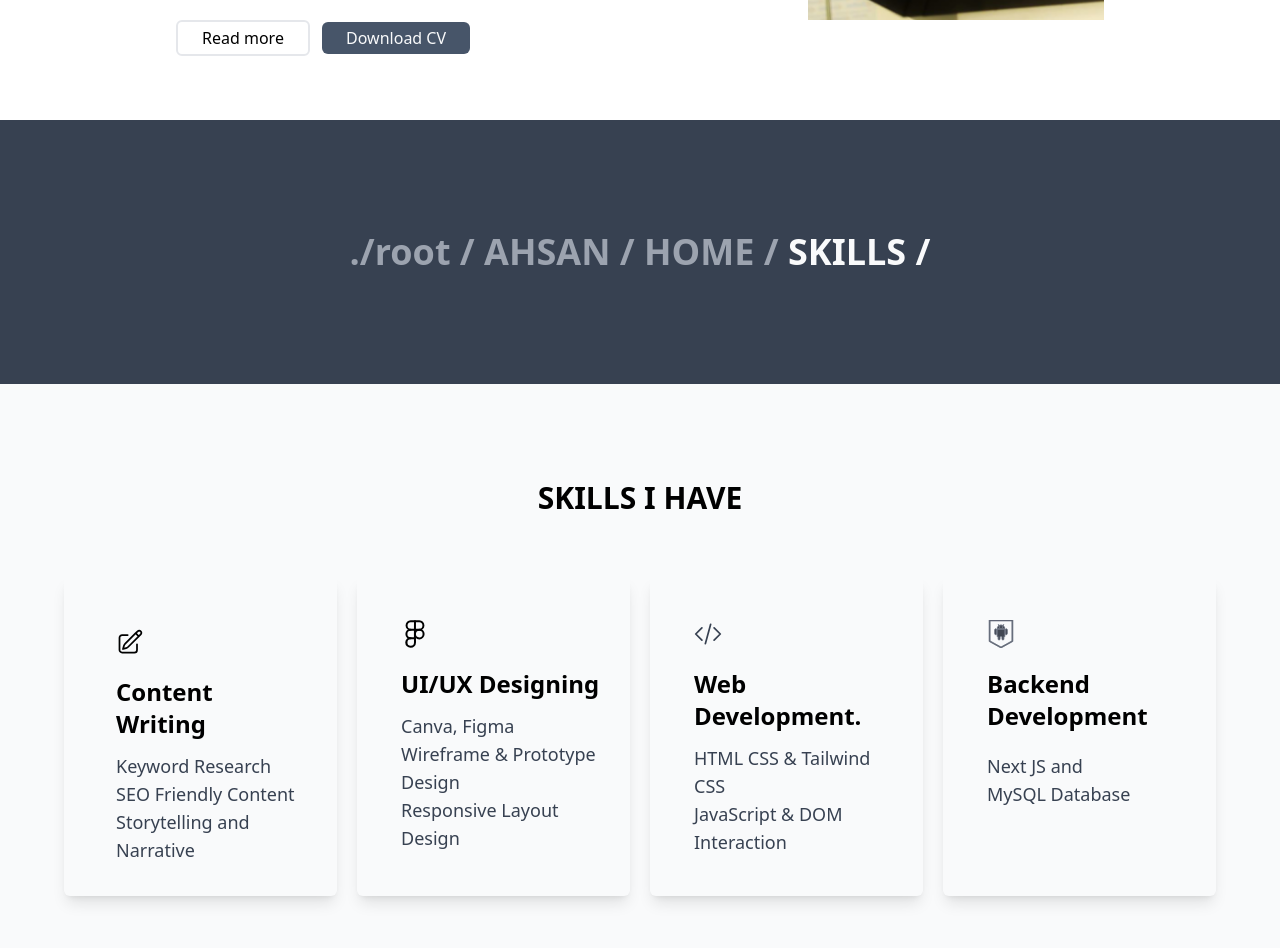
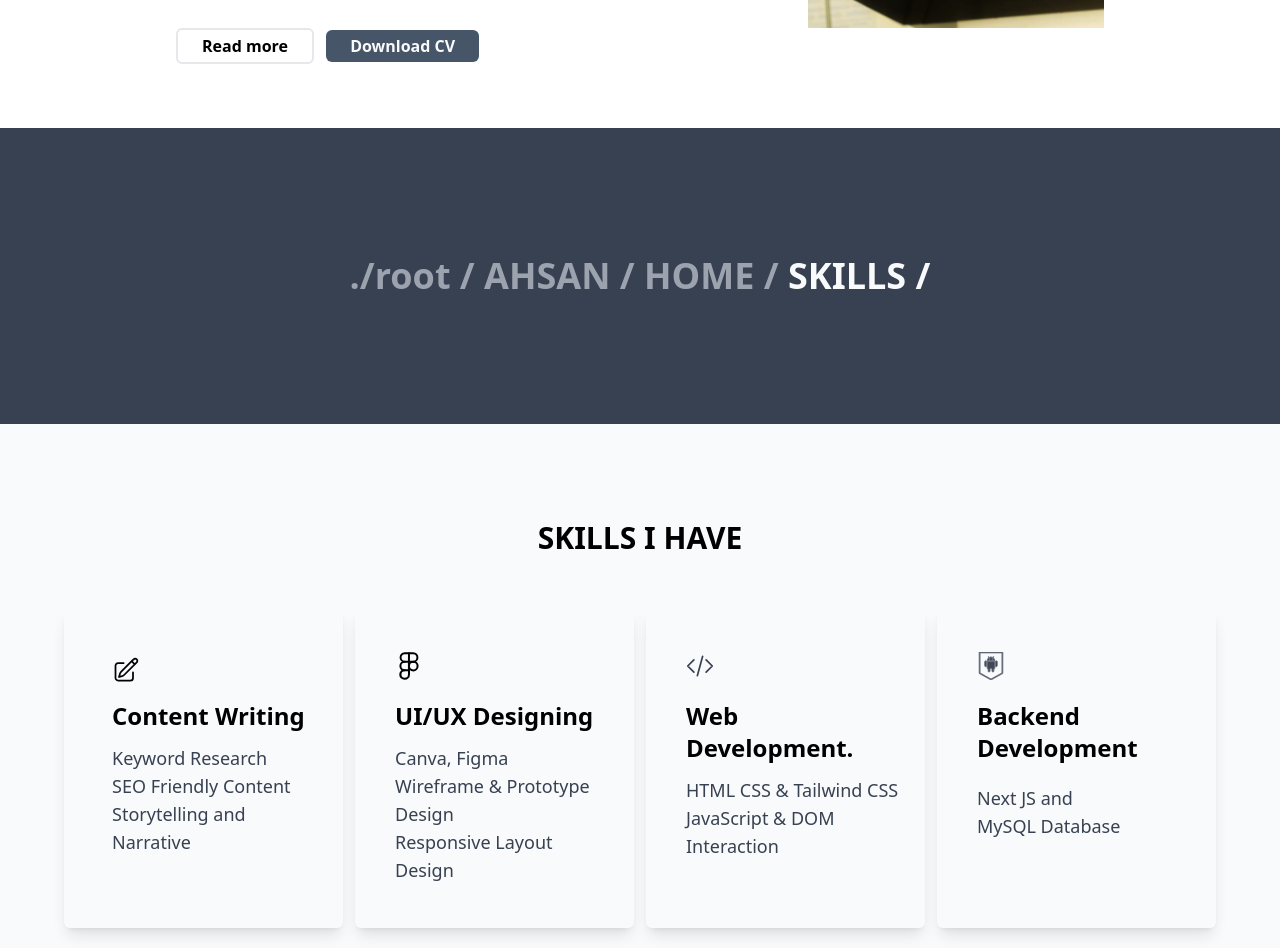
Before and after one commit to Md-Sazzad-Ahsan/OldPortfolio, a website: page index.html in a window 1280 px wide. Shown: the part 900-1848 px from the top of the page. Drawn offline with nearby package versions, Linux system fonts and the light colour scheme.

Commit message:
Bug Fixed

```diff
--- a/index.html
+++ b/index.html
@@ -8,13 +8,13 @@
 </head>
 <body class="max-w-screen scroll-smooth">
     <nav class="flex justify-between px-5 sm:px-10 md:px-40 lg:px-44 shadow-md items-center py-2 md:py-3">
-      <a href="" id="logo" class="bg-gray-700 border-black px-2 py-1 text-white font-bold">A</a>
-      <ul class="md:flex sm:gap-4 md:gap-8 hidden absolute w-full  md:w-max top-10 left-0 md:static text-center  font-bold bg-gray-300 md:bg-transparent" id="menuItems">
+      <a href="" id="logo" class="bg-gray-700 border-black px-2 py-2 text-white font-bold">A</a>
+      <ul class="md:flex sm:gap-4 md:gap-8 hidden absolute w-full  md:w-max top-12 left-0 md:static text-center  font-bold bg-gray-300 md:bg-transparent" id="menuItems">
         <li class=" font-bold px-5 sm:px-3 py-4 md:py-1 text-gray-700 hover:text-gray-500 md:hover:underline hover:underline-offset-8"><a href="#Home">Home</a></li>
         <li class=" font-bold px-5 sm:px-3 py-4 md:py-1 text-gray-700 hover:text-gray-500 md:hover:underline hover:underline-offset-8">About</li>
 
         <li class=" font-bold px-5 sm:px-3 pt-4 pb-8 md:py-1 text-gray-700 hover:text-gray-500 md:hover:underline hover:underline-offset-8"><a href="https://md-sazzad-ahsan.github.io/Blogs/">Blogs</a></li>
-        <li class="md:bg-gray-700 hover:bg-gray-800 text-white px-8 py-1 md:rounded-lg"><a href="#" class="bg-gray-700 px-6 md:px-0 py-1 md:py-0 rounded-md md:bg-transparent">Contact</a></li>
+        <li class="md:bg-gray-700 md:hover:bg-gray-800 text-white px-8 py-1 mb-4 md:mb-0 md:rounded-lg"><a href="#" class="bg-gray-700 px-6 md:px-0 py-1 md:py-0 rounded-lg md:bg-transparent">Contact</a></li>
       </ul>
       <div class="md:hidden inline">
         <button id="menuButton2" class=" "><a href="https://www.linkedin.com/in/md-sazzad-ahsan/"><svg xmlns="http://www.w3.org/2000/svg" x="0px" y="0px" class="h-6 w-6" viewBox="0 0 50 50">
@@ -30,7 +30,7 @@
       </div>
     </nav>
 
-    <div class="bg-gray-700 w-full  text-xl sm:text-2xl md:text-4xl text-gray-400 font-bold py-20 sm:py-24 md:py-32 text-center">./root / AHSAN / <a href="#Home" class="text-gray-50">HOME /</a></div>
+    <div class="bg-gray-700 w-full  text-xl sm:text-2xl md:text-4xl text-gray-400 font-bold py-24 md:py-32 text-center">./root / AHSAN / <a href="#Home" class="text-gray-50">HOME /</a></div>
 
     <section id="Home" class="px-5 sm:px-10 pt-10 sm:pt-20 md:pt-28 md:px-40 lg:px-44 grid grid-cols-1 md:grid-cols-6 gap-2">
     <!-- Hero section starts from here -->
@@ -58,7 +58,7 @@
       <!-- small screen CTA buttons of hero section -->
       <button class="shadow-inner border-2 font-bold text-gray-600 px-6 md:px-8 py-2 md:py-3 text-sm md:text-lg hover:text-slate-600 hover:bg-gray-100 rounded-md">Read more</button>
 
-      <button class="shadow-inner bg-slate-600 text-white px-6 md:px-8 py-2 md:py-3 text-sm md:text-lg  rounded-md hover:bg-slate-500">Download CV</button>
+      <button class="shadow-inner bg-slate-600 text-white px-6 md:px-8 py-2 md:py-3 text-sm md:text-lg  rounded-md hover:bg-slate-500 font-semibold">Download CV</button>
     </div>
     </div>
 
@@ -70,49 +70,49 @@
 
   <div class="md:px-44 space-x-2 col-span-full hidden md:block">
     <!-- CTA buttons of hero section -->
-    <button class="border-2  px-5 md:px-6 py-1 hover:text-slate-700 hover:bg-gray-100 rounded-md">Read more</button>
-    <button class=" bg-slate-600 text-gray-50 px-5 md:px-6 py-1  rounded-md hover:bg-slate-500" download>Download CV</button>
+    <button class="border-2  px-5 md:px-6 py-1 hover:text-slate-700 hover:bg-gray-100 font-semibold rounded-md">Read more</button>
+    <button class=" bg-slate-600 text-gray-50 px-5 md:px-6 py-1 font-semibold  rounded-md hover:bg-slate-500" >Download CV</button>
   </div>
 
 
-  <div class="mt-16 bg-gray-700 w-full  text-xl sm:text-2xl md:text-4xl text-gray-400 font-bold py-20 sm:py-24 md:py-28 text-center">./root / AHSAN / <a href="#Home">HOME /</a> <a href="#Skills" class="text-gray-50"> SKILLS /</a></div>
+  <div class="mt-16 bg-gray-700 w-full  text-xl sm:text-2xl md:text-4xl text-gray-400 font-bold py-24 md:py-32 text-center">./root / AHSAN / <a href="#Home">HOME /</a> <a href="#Skills" class="text-gray-50"> SKILLS /</a></div>
 
 <section>
   <!-- skills will be here -->
-  <ul class="bg-gray-50 grid grid-cols-2 md:grid-cols-4 gap-1 sm:gap-2 md:gap-5 px-5 sm:px-10 md:px-16 pt-20 md:pt-24 pb-10">
+  <ul class="bg-gray-50 grid grid-cols-1 sm:grid-cols-2 md:grid-cols-4 gap-1 sm:gap-2 md:gap-3 px-5 sm:px-8 md:px-12 lg:px-16 pt-20 md:pt-24 pb-10">
     <li class="text-3xl font-bold text-center col-span-full uppercase pb-5 md:pb-10">Skills I have</li>
     <li class="h-80 flex flex-col p-5 sm:p-6 md:p-8 ring-white shadow-lg hover:shawod-xl rounded-md">
-      <div class="font-bold text-4xl px-4 pt-8 pb-5 md:px-5 md:py-5"><svg xmlns="http://www.w3.org/2000/svg" fill="none" viewBox="0 0 24 24" stroke-width="1.5" stroke="currentColor" class="w-7 h-7">
+      <div class="font-bold text-4xl px-4 pt-8 pb-5 pl-8 sm:pl-4 md:py-4"><svg xmlns="http://www.w3.org/2000/svg" fill="none" viewBox="0 0 24 24" stroke-width="1.5" stroke="currentColor" class="w-7 h-7">
         <path stroke-linecap="round" stroke-linejoin="round" d="m16.862 4.487 1.687-1.688a1.875 1.875 0 1 1 2.652 2.652L10.582 16.07a4.5 4.5 0 0 1-1.897 1.13L6 18l.8-2.685a4.5 4.5 0 0 1 1.13-1.897l8.932-8.931Zm0 0L19.5 7.125M18 14v4.75A2.25 2.25 0 0 1 15.75 21H5.25A2.25 2.25 0 0 1 3 18.75V8.25A2.25 2.25 0 0 1 5.25 6H10" />
       </svg>
       </div>
-      <div class="text-2xl font-bold pb-2 md:pb-3 pl-4 md:pl-5">Content Writing</div>
-      <div class="text-md sm:text-lg text-gray-700 pl-4 md:pl-5">Keyword Research <br>SEO Friendly Content <br>
+      <div class="text-2xl font-bold pb-2 md:pb-3 pl-14 sm:pl-4">Content Writing</div>
+      <div class="text-md sm:text-lg text-gray-700 pl-14 sm:pl-4">Keyword Research <br>SEO Friendly Content <br>
         Storytelling and Narrative
         <!-- Blogs and News Writing -->
       </div>
     </li>
     <li class=" h-80 flex flex-col p-4 sm:p-5 md:p-6 ring-gray-800 shadow-lg hover:shawod-xl rounded-md">
-      <div class="font-bold text-4xl px-4 pt-8 pb-5 md:px-5 md:py-5"><svg xmlns="http://www.w3.org/2000/svg" data-name="Layer 2" viewBox="0 0 35 35" id="figma" class="h-7 w-7"><path d="M22.92,13.42H12.08a6.59,6.59,0,0,1,0-13.17H22.92a6.59,6.59,0,0,1,0,13.17ZM12.08,2.75a4.09,4.09,0,0,0,0,8.17H22.92a4.09,4.09,0,0,0,0-8.17Z"></path><path d="M17.42,24.08H12.08a6.58,6.58,0,0,1,0-13.16,1.25,1.25,0,0,1,0,2.5,4.08,4.08,0,0,0,0,8.16h4.09V12.17a1.25,1.25,0,0,1,2.5,0V22.83A1.25,1.25,0,0,1,17.42,24.08Z"></path><path d="M12.16,34.75a6.59,6.59,0,1,1,0-13.17,1.25,1.25,0,0,1,0,2.5,4.09,4.09,0,1,0,4.08,4.09V22.83a1.25,1.25,0,0,1,2.5,0v5.34A6.59,6.59,0,0,1,12.16,34.75Z"></path><path d="M22.83,24.25a6.67,6.67,0,1,1,6.67-6.67A6.67,6.67,0,0,1,22.83,24.25Zm0-10.83A4.17,4.17,0,1,0,27,17.58,4.17,4.17,0,0,0,22.83,13.42Z"></path><path d="M17.42,13.42h0a1.25,1.25,0,0,1-1.24-1.26l.08-10.67A1.25,1.25,0,0,1,17.5.25h0a1.25,1.25,0,0,1,1.24,1.26l-.08,10.67A1.26,1.26,0,0,1,17.42,13.42Z"></path></svg></div>
-      <div class="text-2xl font-bold pb-2 md:pb-3 pl-4 md:pl-5">UI/UX Designing</div>
-      <div class="text-md sm:text-lg text-gray-700 pl-4 md:pl-5">
+      <div class="font-bold text-4xl px-4 pt-8 pb-5 pl-8 sm:pl-4 md:py-5"><svg xmlns="http://www.w3.org/2000/svg" data-name="Layer 2" viewBox="0 0 35 35" id="figma" class="h-7 w-7"><path d="M22.92,13.42H12.08a6.59,6.59,0,0,1,0-13.17H22.92a6.59,6.59,0,0,1,0,13.17ZM12.08,2.75a4.09,4.09,0,0,0,0,8.17H22.92a4.09,4.09,0,0,0,0-8.17Z"></path><path d="M17.42,24.08H12.08a6.58,6.58,0,0,1,0-13.16,1.25,1.25,0,0,1,0,2.5,4.08,4.08,0,0,0,0,8.16h4.09V12.17a1.25,1.25,0,0,1,2.5,0V22.83A1.25,1.25,0,0,1,17.42,24.08Z"></path><path d="M12.16,34.75a6.59,6.59,0,1,1,0-13.17,1.25,1.25,0,0,1,0,2.5,4.09,4.09,0,1,0,4.08,4.09V22.83a1.25,1.25,0,0,1,2.5,0v5.34A6.59,6.59,0,0,1,12.16,34.75Z"></path><path d="M22.83,24.25a6.67,6.67,0,1,1,6.67-6.67A6.67,6.67,0,0,1,22.83,24.25Zm0-10.83A4.17,4.17,0,1,0,27,17.58,4.17,4.17,0,0,0,22.83,13.42Z"></path><path d="M17.42,13.42h0a1.25,1.25,0,0,1-1.24-1.26l.08-10.67A1.25,1.25,0,0,1,17.5.25h0a1.25,1.25,0,0,1,1.24,1.26l-.08,10.67A1.26,1.26,0,0,1,17.42,13.42Z"></path></svg></div>
+      <div class="text-2xl font-bold pb-2 md:pb-3 pl-14 sm:pl-4">UI/UX Designing</div>
+      <div class="text-md sm:text-lg text-gray-700 pl-14 sm:pl-4">
         Canva, Figma <br> Wireframe & Prototype Design </br>
         Responsive Layout Design
        </div>
     </li>
     <li class="h-80 flex flex-col p-4 sm:p-5 md:p-6 ring-gray-800 shadow-lg hover:shawod-xl rounded-md">
-      <div class="font-bold text-4xl px-4 pt-8 pb-5 md:px-5 md:py-5"><svg xmlns="http://www.w3.org/2000/svg" fill="none" viewBox="0 0 24 24" stroke-width="1.5"  class="w-7 h-7 stroke-gray-700">
+      <div class="font-bold text-4xl px-4 pt-8 pb-5 pl-8 sm:pl-4 md:py-5"><svg xmlns="http://www.w3.org/2000/svg" fill="none" viewBox="0 0 24 24" stroke-width="1.5"  class="w-7 h-7 stroke-gray-700">
         <path stroke-linecap="round" stroke-linejoin="round" d="M17.25 6.75 22.5 12l-5.25 5.25m-10.5 0L1.5 12l5.25-5.25m7.5-3-4.5 16.5" />
       </svg>
       </div>
-      <div class="text-2xl font-bold pb-2 md:pb-3 pl-4 md:pl-5">Web Development.</div>
-      <div class="text-md sm:text-lg text-gray-700 pl-4 md:pl-5"> HTML CSS & Tailwind CSS <br>
+      <div class="text-2xl font-bold pb-2 md:pb-3 pl-14 sm:pl-4">Web Development.</div>
+      <div class="text-md sm:text-lg text-gray-700 pl-14 sm:pl-4"> HTML CSS & Tailwind CSS <br>
         JavaScript & DOM Interaction </div>
     </li>
     <li class="h-80 flex flex-col p-4 sm:p-5 md:p-6 ring-gray-800 shadow-lg hover:shawod-xl rounded-md">
-      <div class="font-bold text-4xl px-4 pt-8 pb-5 md:px-5 md:py-5"><svg xmlns="http://www.w3.org/2000/svg" viewBox="0 0 32 32" id="android" class="h-7 w-7 stroke-gray-500"><g fill="#414753"><path d="M2.5 0v24.5L16 32l13.5-7.5V0h-27zm26 23.912L16 30.856 3.5 23.912V1h25v22.912z"></path><path d="M9.919 10.125c-.61 0-1.106.495-1.106 1.106v4.422a1.106 1.106 0 002.212 0V11.23c0-.611-.495-1.105-1.106-1.105zM22.081 16.758c.61 0 1.106-.495 1.106-1.106V11.23a1.106 1.106 0 10-2.212 0v4.422c0 .611.495 1.106 1.106 1.106zM11.578 18.969h1.106v2.764a1.106 1.106 0 002.212 0v-2.764h2.211v2.764a1.106 1.106 0 002.212 0v-2.764h1.106v-8.292h-8.844v8.292zM13.854 6.26L13.3 5.3a.277.277 0 00-.479.277l.568.984a4.413 4.413 0 00-1.811 3.564h8.844a4.413 4.413 0 00-1.811-3.564l.568-.983a.276.276 0 00-.102-.378.276.276 0 00-.378.102l-.553.959A4.378 4.378 0 0016 5.702c-.779 0-1.51.203-2.146.558zm.488 2.206a.552.552 0 11-.001-1.105.552.552 0 01.001 1.105zm3.316-1.105a.552.552 0 11.001 1.105.552.552 0 01-.001-1.105z"></path></g></svg></div>
-      <div class="text-2xl font-bold pb-4 md:pb-5 pl-4 md:pl-5">Backend Development</div>
-      <div class="text-md sm:text-lg text-gray-700 pl-4 md:pl-5">Next JS and <br>MySQL Database</div>
+      <div class="font-bold text-4xl px-4 pt-8 pb-5 pl-8 sm:pl-4 md:py-5"><svg xmlns="http://www.w3.org/2000/svg" viewBox="0 0 32 32" id="android" class="h-7 w-7 stroke-gray-500"><g fill="#414753"><path d="M2.5 0v24.5L16 32l13.5-7.5V0h-27zm26 23.912L16 30.856 3.5 23.912V1h25v22.912z"></path><path d="M9.919 10.125c-.61 0-1.106.495-1.106 1.106v4.422a1.106 1.106 0 002.212 0V11.23c0-.611-.495-1.105-1.106-1.105zM22.081 16.758c.61 0 1.106-.495 1.106-1.106V11.23a1.106 1.106 0 10-2.212 0v4.422c0 .611.495 1.106 1.106 1.106zM11.578 18.969h1.106v2.764a1.106 1.106 0 002.212 0v-2.764h2.211v2.764a1.106 1.106 0 002.212 0v-2.764h1.106v-8.292h-8.844v8.292zM13.854 6.26L13.3 5.3a.277.277 0 00-.479.277l.568.984a4.413 4.413 0 00-1.811 3.564h8.844a4.413 4.413 0 00-1.811-3.564l.568-.983a.276.276 0 00-.102-.378.276.276 0 00-.378.102l-.553.959A4.378 4.378 0 0016 5.702c-.779 0-1.51.203-2.146.558zm.488 2.206a.552.552 0 11-.001-1.105.552.552 0 01.001 1.105zm3.316-1.105a.552.552 0 11.001 1.105.552.552 0 01-.001-1.105z"></path></g></svg></div>
+      <div class="text-2xl font-bold pb-4 md:pb-5 pl-14 sm:pl-4">Backend Development</div>
+      <div class="text-md sm:text-lg text-gray-700 pl-14 sm:pl-4">Next JS and <br>MySQL Database</div>
     </li>
     <li class="col-span-full text-center pt-5 sm:pt-8 md:pt-10"><a href="#" class="bg-gray-700 px-8 py-2 text-base sm:text-md md:text-lg text-white font-semibold rounded-md shadow-md hover:shadow-lg hover:bg-gray-500">View all</a></li>
   </ul>
```
Also changed, not shown: output/tailwind.css.
